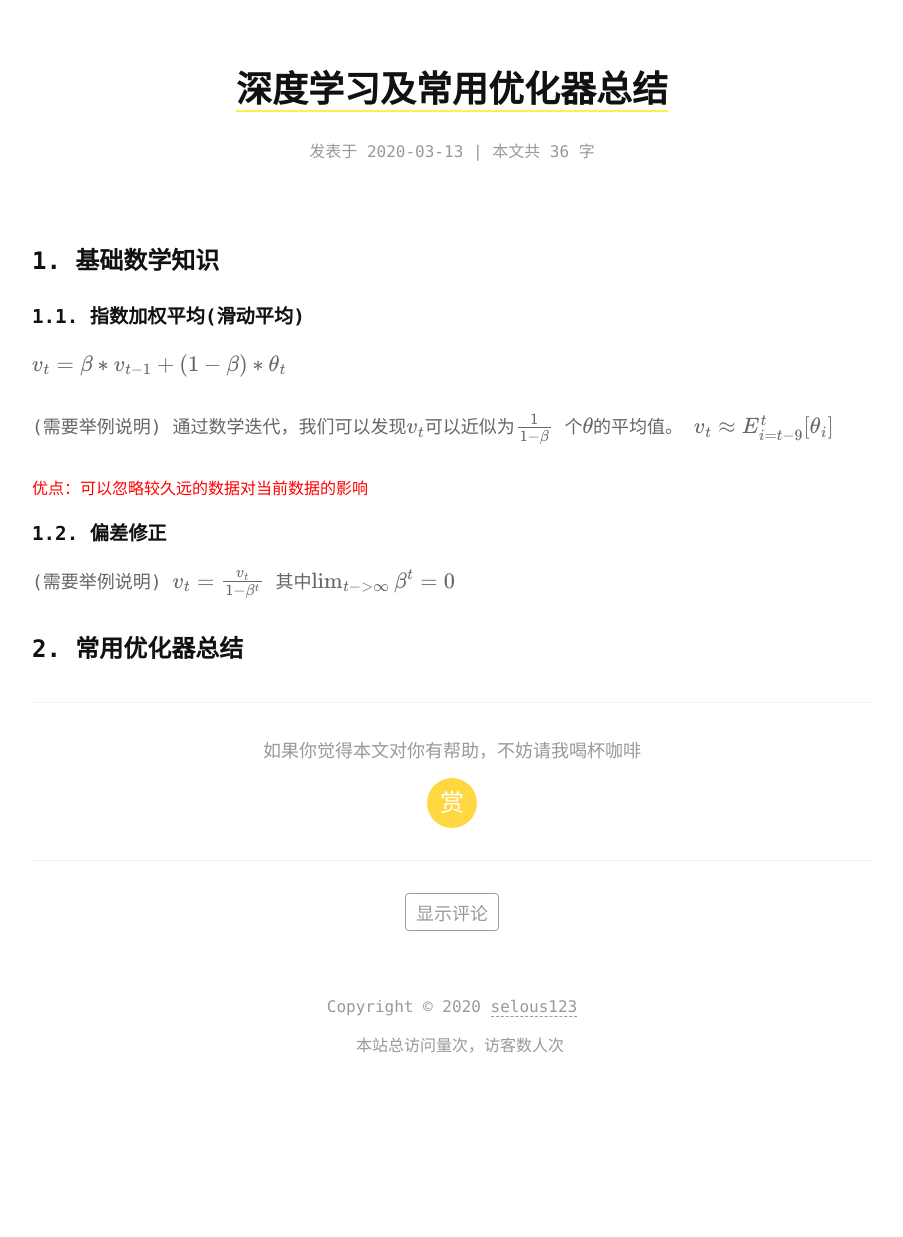
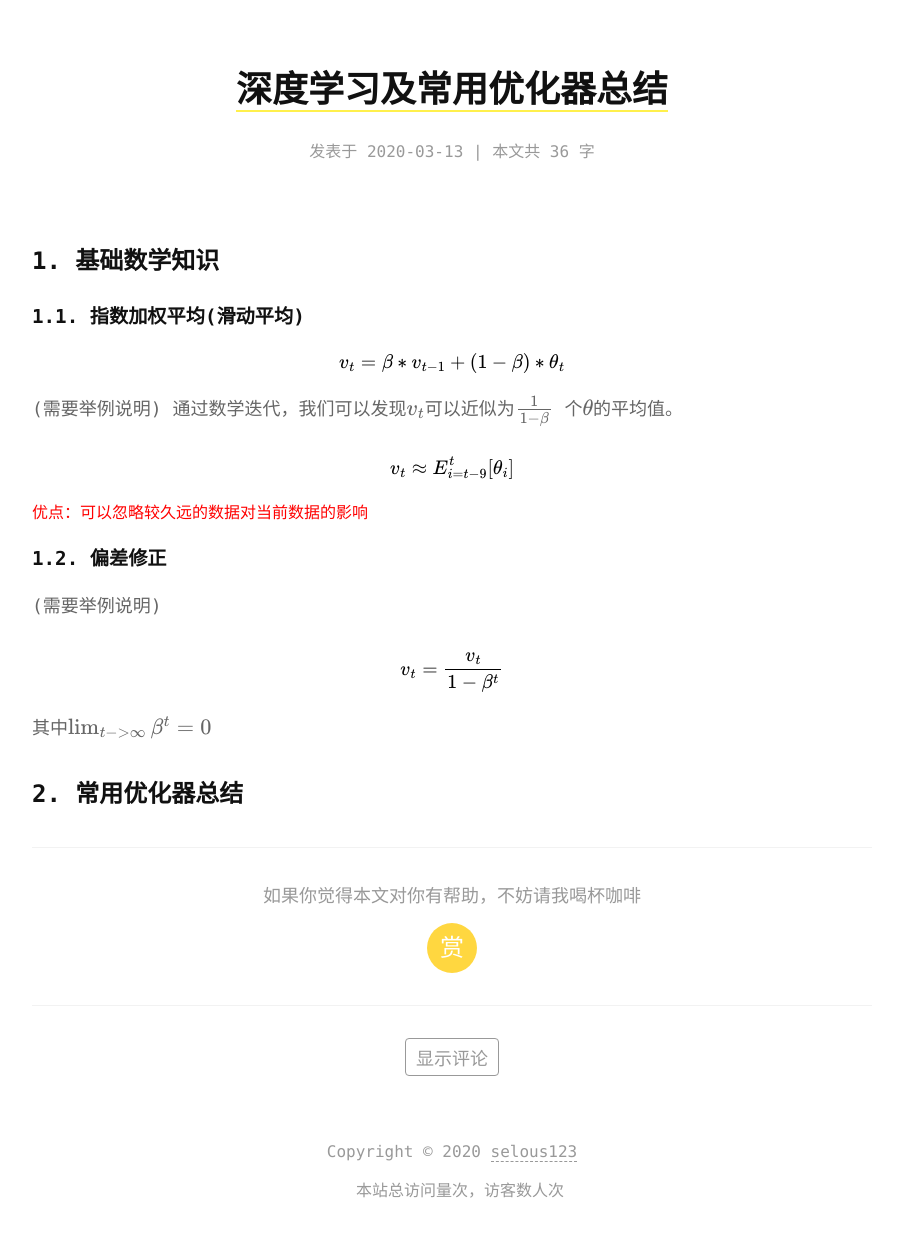
Before and after one commit to selous123/selous123.github.io, a Jekyll site: the page built from _posts/2020-03-13-Adam更新以及常用神经网络优化器总结.md, in a window 1280 px wide. Shown: the whole page, without its empty margins (188-1091 px from the left). Built offline with Jekyll 4.4.1, drawn with Linux system fonts in a browser that asks for light colours; formulas are drawn with MathJax 3; a script that is not in the unit is left out; comment, search, counter and statistics services are not loaded; before the commit the page ends 1092 px from its top, so only the background shows below that.

Commit message:
修改公式格式

```diff
--- a/_posts/2020-03-13-Adam更新以及常用神经网络优化器总结.md
+++ b/_posts/2020-03-13-Adam更新以及常用神经网络优化器总结.md
@@ -10,17 +10,21 @@ mathjax: true
 ### 1. 基础数学知识
 
 #### 1.1. 指数加权平均(滑动平均)
+
 $$v_t = \beta * v_{t-1} + (1-\beta) * \theta_t$$
 
 (需要举例说明)
 通过数学迭代，我们可以发现$v_t$可以近似为$\frac{1}{1-\beta}$ 个$\theta$的平均值。
+
 $$v_t \approx E_{i=t-9}^t[\theta_i]$$
 
-<font color=red>优点：可以忽略较久远的数据对当前数据的影响</font>
+<font color='red'>优点：可以忽略较久远的数据对当前数据的影响</font>
 
 #### 1.2. 偏差修正
 (需要举例说明)
+
 $$v_t = \frac{v_t}{1-\beta^t}$$
+
 其中$\lim_{t->\infty}\beta^t = 0$
 
 ### 2. 常用优化器总结
```
